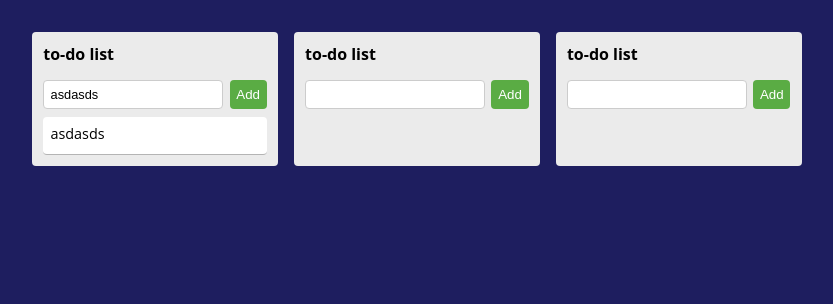
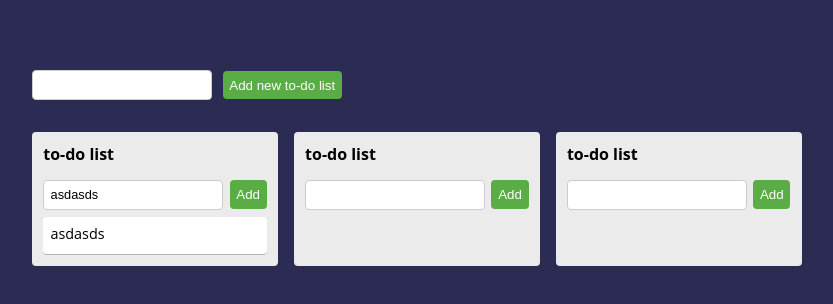
Before and after one commit to albertoarf13/trelloClone, a plain HTML site: page index.html in a window 1280 px wide. Shown: the whole page, without its empty margins (0-833 px from the left). Drawn offline with Linux system fonts and the light colour scheme.

Commit message:
Add files via upload

```diff
--- a/index.html
+++ b/index.html
@@ -3,7 +3,13 @@
 <link rel="stylesheet" href="style.css"></link>
 
 <body>
+
+    <div id="addTodoListDiv">
+        <input id="addTodoListInput" class="comment">
+        <button id="addTodoListButton" class="btn-save">Add new to-do list</button>
+    </div>
     <div id="root"></div>
+
 </body>
 
 <script src="script.js"></script>
--- a/script.js
+++ b/script.js
@@ -1,4 +1,5 @@
 let root = document.getElementById("root");
+
 
 class todoList{
     constructor(place, title = "to-do list"){
@@ -246,6 +247,14 @@ class Comment{
 }
 
 
+let addTodoListInput = document.getElementById("addTodoListInput");
+let addTodoListButton = document.getElementById("addTodoListButton");
+
+addTodoListButton.addEventListener('click',()=>{
+    new todoList(root, addTodoListInput.value);
+});
+
+
 
 let todoList1 = new todoList(root);
 let todoList2 = new todoList(root);
--- a/style.css
+++ b/style.css
@@ -5,15 +5,26 @@
 }
 
 body{
-    background-color: rgb(30, 30, 95);
+    /*background-color: rgb(30, 30, 95);*/
+    background-color: rgb(43, 43, 83);
     font-family: "Open Sans";
 }
+
+
 
 button{
     outline: none;
     cursor: pointer;
 }
 
+#addTodoListDiv{
+    margin-left: 2em;
+    margin-top: 4em;
+}
+
+#addTodoListDiv button{
+    margin-left: 0.5em;
+}
 
 
 #root{
```
